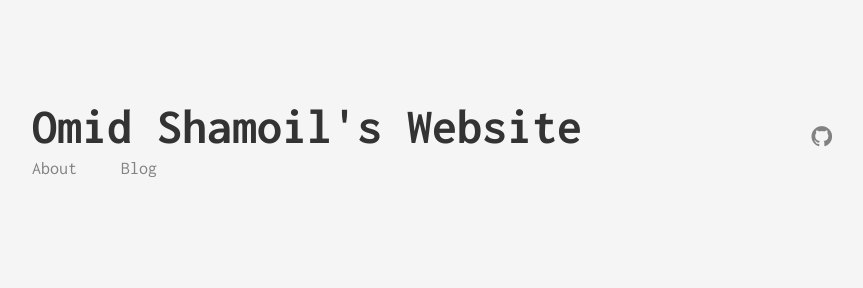
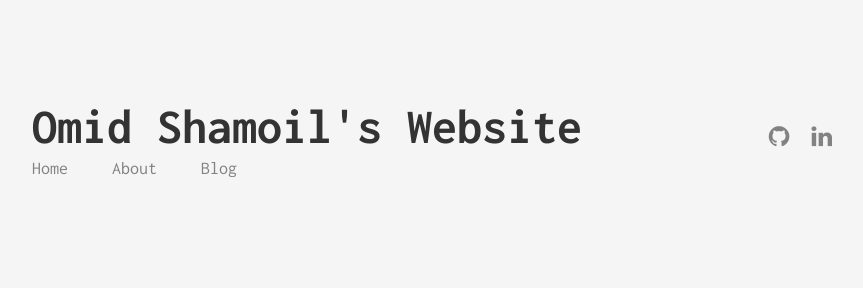
Before and after one commit to oshamoil/oshamoil.github.io, a Jekyll site: the page built from index.html, in a window 1280 px wide. Shown: the top 288 px of the page, without its empty margins (208-1071 px from the left). Built offline with Jekyll 4.4.1, drawn with Linux system fonts in a browser that asks for light colours.

Commit message:
"Addition of a homepage"

```diff
--- a/Gemfile
+++ b/Gemfile
@@ -1,3 +1,5 @@
 source 'https://rubygems.org'
 gem 'github-pages', group: :jekyll_plugins
 gem 'pygments.rb'
+
+gem "webrick", "~> 1.7"
--- a/_config.yml
+++ b/_config.yml
@@ -10,6 +10,7 @@ author:
   fullname: Omid Shamoil
   # googleplus: https://www.google.com/+MotaquillahMaddane
   github: oshamoil
+  linkedin: omidshamoil
   # twitter: electrik_frog
   # disqus: your_disqus_forum_shortname
 
--- a/_includes/header.html
+++ b/_includes/header.html
@@ -3,8 +3,10 @@
         <a href="/" class="logo">{{ site.title }}</a>
 
         <ul class="menu">
+            <li class="menu__entry"><a href="{{ '/' | prepend: site.baseurl}}">Home</a></li>
             <li class="menu__entry"><a href="{{ '/about' | prepend: site.baseurl }}">About</a></li>
             <li class="menu__entry"><a href="{{ '/' | prepend: site.baseurl }}">Blog</a></li>
+
         </ul>
     </div>
 
@@ -15,9 +17,9 @@
             </a>
         {% endif %}
 
-        {% if site.author.twitter %}
-            <a href="https://twitter.com/{{ site.author.twitter }}" class="social-links__entry" target="_blank">
-                <i class="fa fa-twitter"></i>
+        {% if site.author.linkedin %}
+            <a href="https://linkedin.com/in/{{ site.author.linkedin }}" class="social-links__entry" target="_blank">
+                <i class="fa fa-linkedin"></i>
             </a>
         {% endif %}
     </ul>
```
Also changed, not shown: Gemfile.lock.
